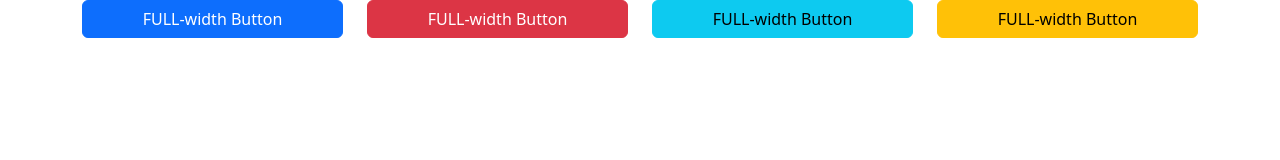
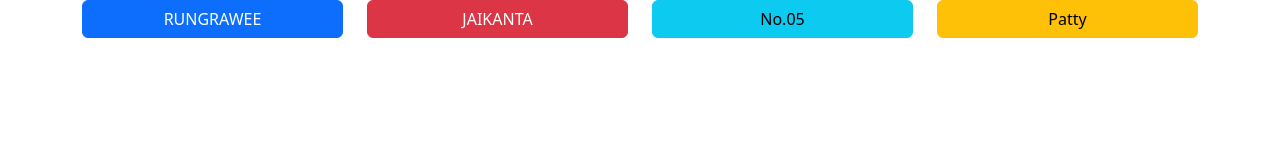
Before and after one commit to patty2546/05Datatable, a plain HTML site: page home.html in a window 1280 px wide. Drawn offline with nearby package versions, Linux system fonts and the light colour scheme.

Commit message:
Update home.html

```diff
--- a/home.html
+++ b/home.html
@@ -13,22 +13,22 @@
         <div class="row">
             <div class="col-xl-3">
                 <div class="d-grid">
-                    <button type="submit" class="btn btn-primary btn-block">FULL-width Button</button>
+                    <button type="submit" class="btn btn-primary btn-block">RUNGRAWEE</button>
                 </div>
             </div>
             <div class="col-xl-3 col-lg-4 col-md-6">
                 <div class="d-grid">
-                    <button type="submit" class="btn btn-danger btn-block">FULL-width Button</button>
+                    <button type="submit" class="btn btn-danger btn-block">JAIKANTA</button>
                 </div>
             </div>
             <div class="col-xl-3 col-lg-4 col-md-6">
                 <div class="d-grid">
-                    <button type="submit" class="btn btn-info btn-block">FULL-width Button</button>
+                    <button type="submit" class="btn btn-info btn-block">No.05</button>
                 </div>
             </div>
             <div class="col-xl-3 col-lg-4 col-md-6">
                 <div class="d-grid">
-                    <button type="submit" class="btn btn-warning btn-block">FULL-width Button</button>
+                    <button type="submit" class="btn btn-warning btn-block">Patty</button>
                 </div>
             </div>
         </div>
```
